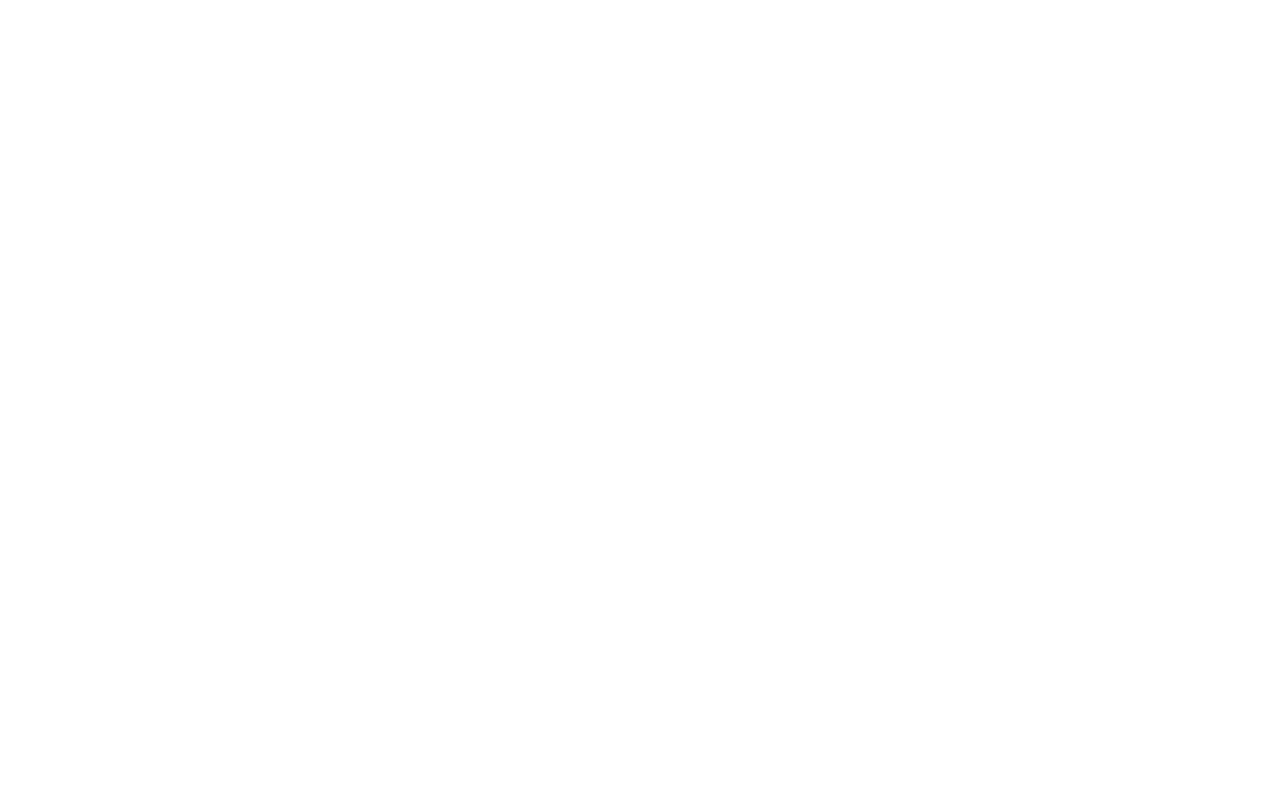
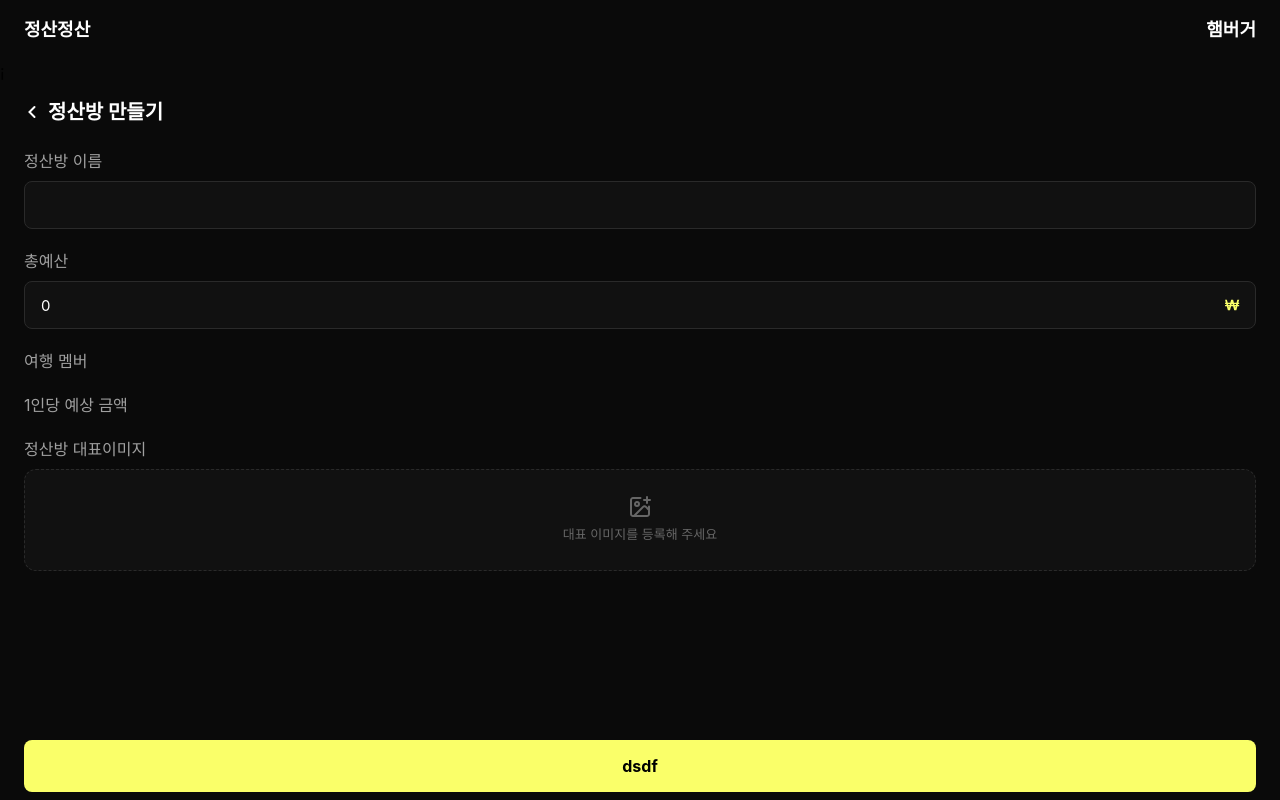
Before and after one commit to mz-children/jungsanjungsan-fe, a React (Vite) app: page /roomCreate in a window 1280 px wide. Before the commit this address had no page. Built offline with nearby package versions, Linux system fonts and the light colour scheme.

Commit message:
RoomCreatePage 작업

```diff
--- /dev/null
+++ b/src/components/ui/TextInput.tsx
@@ -0,0 +1,35 @@
+type TextInputProps = {
+  value: string;
+  name?: string;
+  placeholder?: string;
+  className?: string;
+  onChange: (value: string) => void;
+};
+
+export default function TextInput({
+  value,
+  name,
+  placeholder = "",
+  className = "",
+  onChange,
+}: TextInputProps) {
+  return (
+    <input
+      type="text"
+      name={name}
+      value={value}
+      placeholder={placeholder}
+      onChange={(event) => onChange(event.target.value)}
+      className={`
+        h-[48px] w-full rounded-[8px]
+        border border-border-default
+        bg-surface-sub px-4
+        text-body-regular text-text-primary
+        outline-none
+        placeholder:text-text-dim
+        focus:border-text-dim
+        ${className}
+      `}
+    />
+  );
+}
--- /dev/null
+++ b/src/pages/RoomCreate.page.tsx
@@ -0,0 +1,64 @@
+import GoBackHeader from "../components/ui/GoBackHeader";
+import ImageUploader from "../components/ui/ImageUploader";
+import TextArea from "../components/ui/TextArea";
+import NumberInput from "../components/ui/NumberInput";
+import TextInput from "../components/ui/TextInput";
+import Button from "../components/ui/Button";
+
+import { useState, useEffect } from "react";
+
+export default function RoomCreate() {
+  const [roomName, setRoomName] = useState("");
+  const [budget, setBudget] = useState(0);
+  return (
+    <div className="flex min-h-screen flex-col bg-surface-canvas">
+      {/* top */}
+      <div className="flex justify-between bg-surface-canvas px-6 py-[16px]">
+        <span className="text-text-primary text-heading-lg">정산정산</span>
+        <div className="text-text-primary text-heading-lg">햄버거</div>
+      </div>
+      ¡
+      <div className="flex text-heading-xl px-4">
+        <GoBackHeader title="정산방 만들기" />
+      </div>
+      {/* form */}
+      <div className="flex flex-1 flex-col px-6 py-2 gap-[20px]">
+        <div className="flex flex-col gap-2">
+          <span className="text-lebel-md text-text-muted">정산방 이름 </span>
+          <TextInput value={roomName} name="roomName" onChange={setRoomName} />
+        </div>
+
+        <div className="flex flex-col gap-2">
+          <span className="text-lebel-md text-text-muted">총예산</span>
+          <NumberInput
+            value={budget}
+            name="budget"
+            placeholder="총 예산을 입력하세요"
+            onChange={(name, value) => {
+              setBudget;
+            }}
+          />
+        </div>
+
+        <div className="flex flex-col gap-2">
+          <span className="text-lebel-md text-text-muted">여행 멤버</span>
+        </div>
+
+        <div>
+          <span className="text-lebel-md text-text-muted">1인당 예상 금액</span>
+        </div>
+
+        <div className="flex flex-col gap-2">
+          <span className="text-lebel-md text-text-muted">
+            정산방 대표이미지
+          </span>
+          <ImageUploader />
+        </div>
+      </div>
+      {/* bottom */}
+      <div className="flex px-6 pb-2">
+        <Button>dsdf</Button>
+      </div>
+    </div>
+  );
+}
--- a/src/router.tsx
+++ b/src/router.tsx
@@ -2,6 +2,7 @@
 import HomePage from "./pages/Home.page";
 import TestPage from "./pages/Test.page";
 import TestSWPage from "./pages/TestSW.page";
+import RoomCreate from "./pages/RoomCreate.page";
 
 export default function Router() {
   return (
@@ -11,6 +12,7 @@
         <Route path="/sw" element={<TestSWPage />} />
         {/* <Route path="/tk" element={<TestPageTK />} /> */}
         <Route path="/home" element={<HomePage />} />
+        <Route path="/roomCreate" element={<RoomCreate />} />
       </Routes>
     </BrowserRouter>
   );
```
